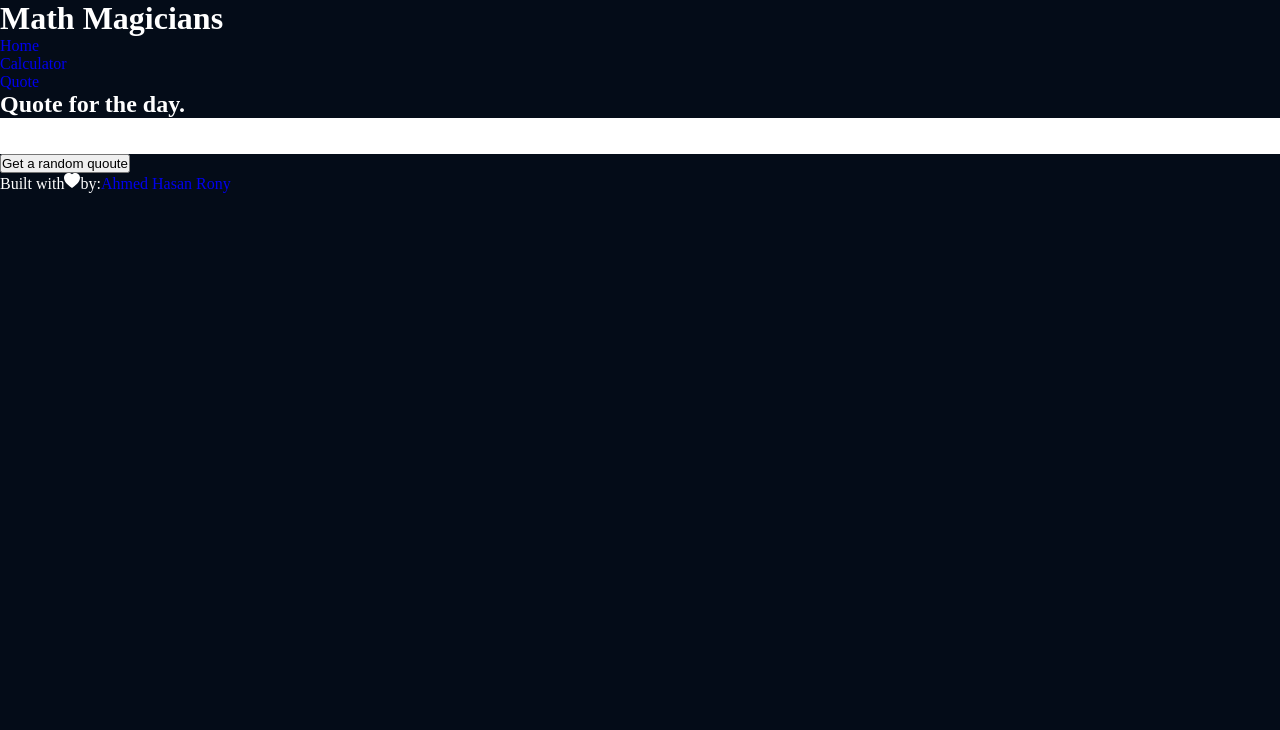
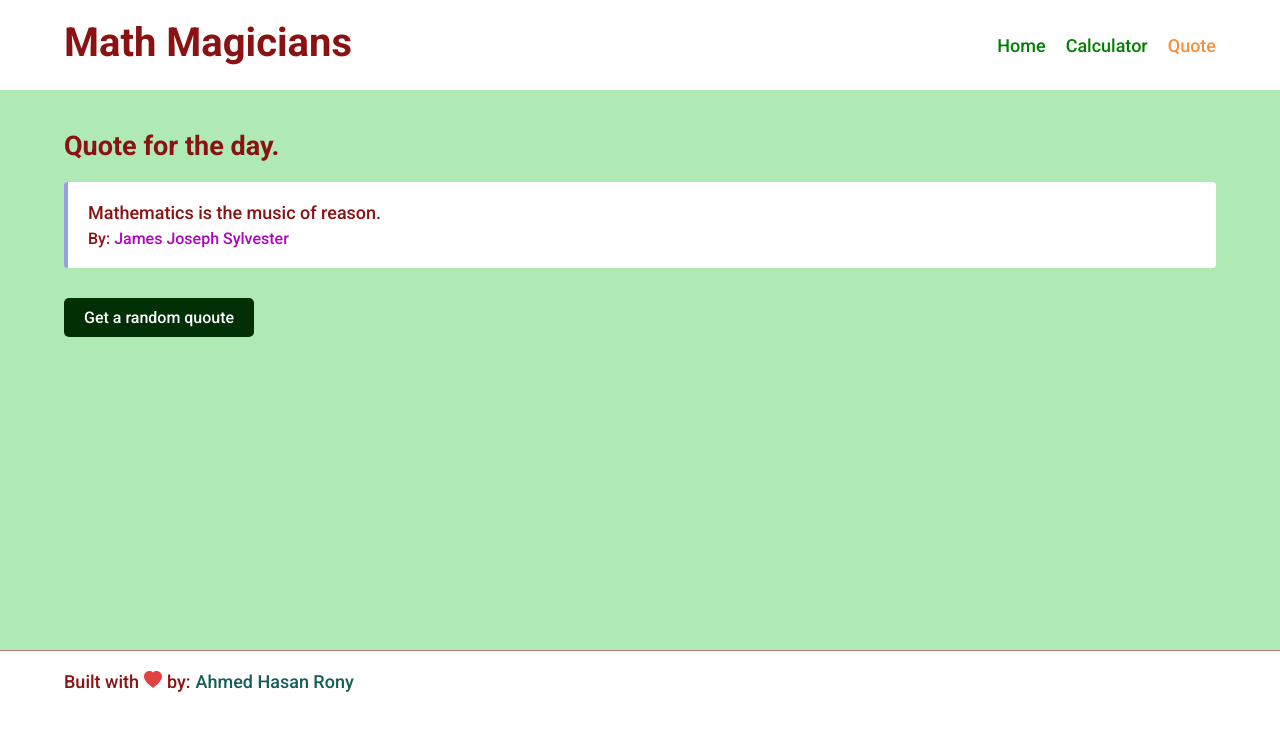
Before and after one commit to roniy68/math-magician, a React (Create React App) app: page /quote in a window 1280 px wide. Shown: the top 730 px of the page. Built offline with nearby package versions, Linux system fonts and the light colour scheme.

Commit message:
[🔥] Add Stylings

```diff
--- a/package.json
+++ b/package.json
@@ -13,6 +13,7 @@
     "react-icons": "^4.7.1",
     "react-router-dom": "^6.8.1",
     "react-scripts": "5.0.1",
+    "sass": "^1.58.3",
     "web-vitals": "^2.1.4"
   },
   "scripts": {
--- a/src/App.css
+++ /dev/null
@@ -1,16 +0,0 @@
-body {
-  background: var(--color-bg);
-  color: white;
-}
-
-a {
-  text-decoration: none;
-  cursor: pointer;
-}
-
-a,
-a:hover {
-  -webkit-transition: all 0.4s ease-in-out;
-  -moz-transition: all 0.4s ease-in-out;
-  transition: all 0.4s ease-in-out;
-}
--- a/src/App.js
+++ b/src/App.js
@@ -1,5 +1,4 @@
 import { Route, Routes } from 'react-router-dom';
-import './App.css';
 import { Footer } from './components';
 import Header from './components/Header/Header';
 import CalculatorPage from './containers/CalculatorPage/CalculatorPage';
--- a/src/index.css
+++ /dev/null
@@ -1,23 +0,0 @@
-@import url('https://fonts.googleapis.com/css2?family=Manrope:wght@200;300;400;500;600;700;800&display=swap');
-
-*,
-::before,
-::after {
-  -webkit-box-sizing: border-box;
-  -moz-box-sizing: border-box;
-  box-sizing: border-box;
-  padding: 0;
-  margin: 0;
-  scroll-behavior: smooth;
-}
-
-:root {
-  --font-family: 'Manrope', sans-serif;
-  --gradient-text: linear-gradient(89.97deg, #ae67fa 1.84%, #f49867 102.67%);
-  --gradient-bar: linear-gradient(103.22deg, #ae67fa -13.86%, #f49867 99.55%);
-  --color-bg: #040c18;
-  --color-footer: #031b34;
-  --color-blog: #042c54;
-  --color-text: #81afdd;
-  --color-subtext: #ff8a71;
-}
--- a/src/index.js
+++ b/src/index.js
@@ -1,6 +1,6 @@
 import React from 'react';
 import ReactDOM from 'react-dom/client';
-import './index.css';
+import './index.scss';
 import { BrowserRouter } from 'react-router-dom';
 import App from './App';
 import reportWebVitals from './reportWebVitals';
--- /dev/null
+++ b/src/index.scss
@@ -0,0 +1,288 @@
+@import url("https://fonts.googleapis.com/css2?family=Roboto:ital,wght@0,300;0,500;0,700;1,400&display=swap");
+
+*,
+*::after,
+*::before {
+  padding: 0;
+  margin: 0;
+  box-sizing: border-box;
+}
+
+html {
+  font-size: 62.5%;
+}
+
+body {
+  font-size: 1.8rem;
+  font-family: "Roboto", sans-serif;
+  color: #8b1212;
+  font-weight: 400;
+}
+
+h1,
+h2,
+h3 {
+  margin-bottom: 0.6rem;
+}
+
+p {
+  margin-bottom: 4px;
+}
+
+header {
+  height: 9rem;
+
+  .header-container {
+    display: flex;
+    justify-content: space-between;
+    height: 100%;
+    align-items: center;
+
+    .nav {
+      .list {
+        list-style: none;
+        display: flex;
+        gap: 2rem;
+        align-items: center;
+
+        .list-item {
+          .link {
+            text-decoration: none;
+            transition: all 0.2s;
+
+            &:link,
+            &:visited {
+              color: #037e03;
+            }
+
+            &:hover,
+            &:active {
+              color: #f5913e;
+            }
+
+            &.active {
+              color: #f5913e;
+            }
+          }
+        }
+
+        @media (max-width: 550px) {
+          gap: 1rem;
+          font-size: 1.5rem;
+        }
+      }
+    }
+  }
+}
+
+.header-title {
+  font-size: 4rem;
+}
+
+.main {
+  padding: 2rem 0;
+}
+
+.row {
+  max-width: 90%;
+  margin: 0 auto;
+}
+
+.page-home {
+  padding: 4rem 0;
+  min-height: 70vh;
+
+  .home-container {
+    h2 {
+      border-bottom: #058928 solid 2px;
+      padding-bottom: 0.5rem;
+      margin-bottom: 1rem;
+    }
+
+    p {
+      font-size: 2rem;
+      margin-bottom: 3rem;
+      font-weight: 400;
+    }
+  }
+}
+
+.calculator {
+  flex: 1;
+
+  .result {
+    background-color: #565767;
+    color: #fff;
+    border-bottom: solid 2px #fff;
+    padding: 1rem;
+    font-size: 2.4rem;
+    display: flex;
+    align-items: center;
+    justify-content: flex-end;
+    height: 6rem;
+  }
+
+  .body {
+    height: 40rem;
+    display: flex;
+
+    .numbers {
+      flex: 1;
+      display: grid;
+      grid-template-columns: repeat(3, 1fr);
+      grid-template-rows: repeat(5, 1fr);
+      gap: 2px;
+      background-color: #fff;
+
+      .num {
+        display: flex;
+        align-items: center;
+        justify-content: center;
+        background-color: #e0e0e0;
+      }
+
+      .zero {
+        grid-column: 1 / span 2;
+      }
+    }
+
+    .symbols {
+      flex: 0 0 20%;
+      display: flex;
+      flex-direction: column;
+      gap: 2px;
+
+      .symbol {
+        flex: 1;
+        background-color: #f5913e;
+        display: flex;
+        align-items: center;
+        justify-content: center;
+      }
+    }
+
+    .numbers .num,
+    .symbols .symbol {
+      cursor: pointer;
+      font-family: inherit;
+      font-size: 1.6rem;
+      border: none;
+    }
+  }
+}
+
+.page-calculator {
+  padding: 4rem 0;
+  min-height: 70vh;
+
+  .calculator-page-container {
+    display: flex;
+    gap: 2rem;
+
+    .description-wrapper {
+      flex: 1;
+      display: flex;
+      flex-direction: column;
+      gap: 10rem;
+    }
+
+    .calculator {
+      flex: 1;
+    }
+  }
+}
+
+.page-quote {
+  padding: 4rem 0;
+  min-height: 70vh;
+  background-color: #afe9b4;
+
+  .random-quote-btn {
+    cursor: pointer;
+    border: none;
+    background-color: #013007;
+    color: #fff;
+    padding: 1rem 2rem;
+    border-radius: 5px;
+    font-family: inherit;
+    font-size: 1.6rem;
+    margin-top: 1rem;
+  }
+}
+
+.math-quote {
+  border-left: solid 4px #989de9;
+  padding: 2rem;
+  border-radius: 4px;
+  margin: 2rem 0;
+
+  .by {
+    font-size: 1.6rem;
+
+    .name {
+      color: #ad04bd;
+    }
+  }
+}
+
+.footer {
+  border-top: 1px solid #be7777;
+  padding-top: 2rem;
+
+  .text {
+    display: flex;
+    flex-wrap: wrap;
+    gap: 0.5rem;
+
+    .heart-icon {
+      color: rgb(226, 65, 65);
+    }
+  }
+
+  a {
+    &:link,
+    &:visited {
+      color: rgb(21, 94, 87);
+      text-decoration: none;
+    }
+
+    &:hover,
+    &:active {
+      color: #f5913e;
+    }
+  }
+}
+
+@media (max-width: 800px) {
+  .page-calculator {
+    padding: 4rem 0;
+
+    .calculator-page-container {
+      flex-direction: column;
+
+      .description-wrapper {
+        gap: 1rem;
+      }
+    }
+  }
+}
+
+@media (max-width: 800px) {
+  .calculator-page {
+    flex-direction: column;
+  }
+
+  .header-title {
+    font-size: 3rem;
+  }
+}
+
+@media (max-width: 550px) {
+  .calculator-page {
+    flex-direction: column;
+  }
+
+  .header-title {
+    font-size: 2.2rem;
+  }
+}
```
Also changed, not shown: 1 other file (tests, documents, lock files or other folders).
